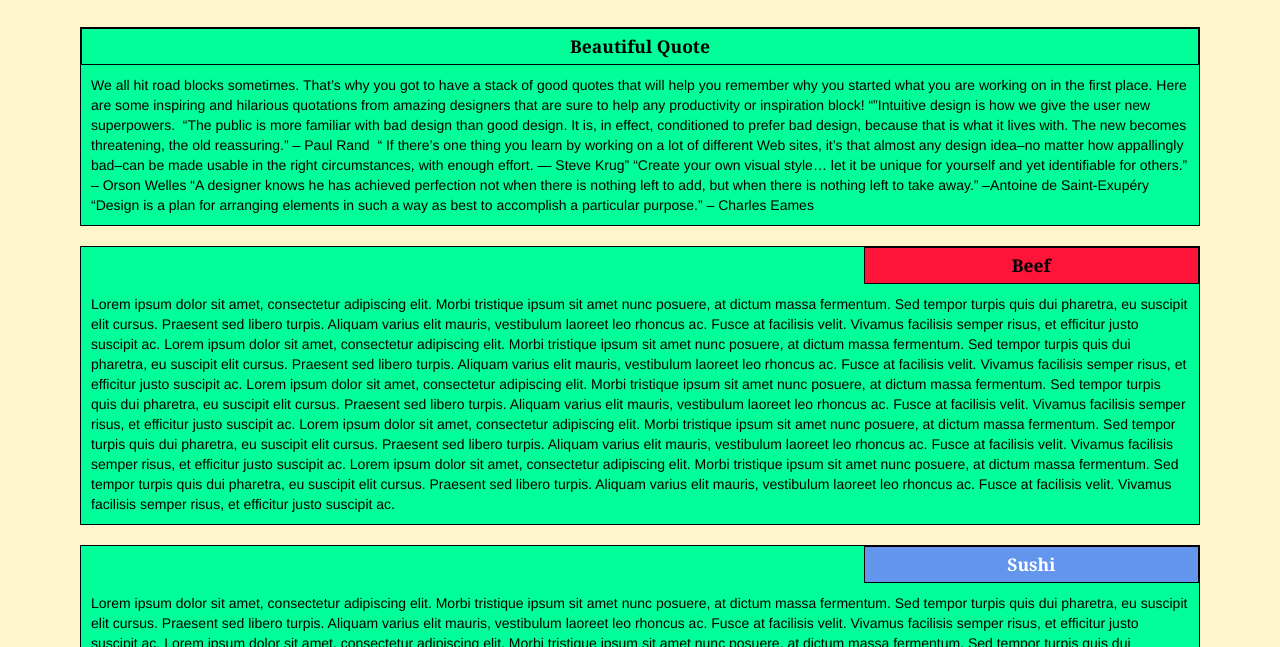
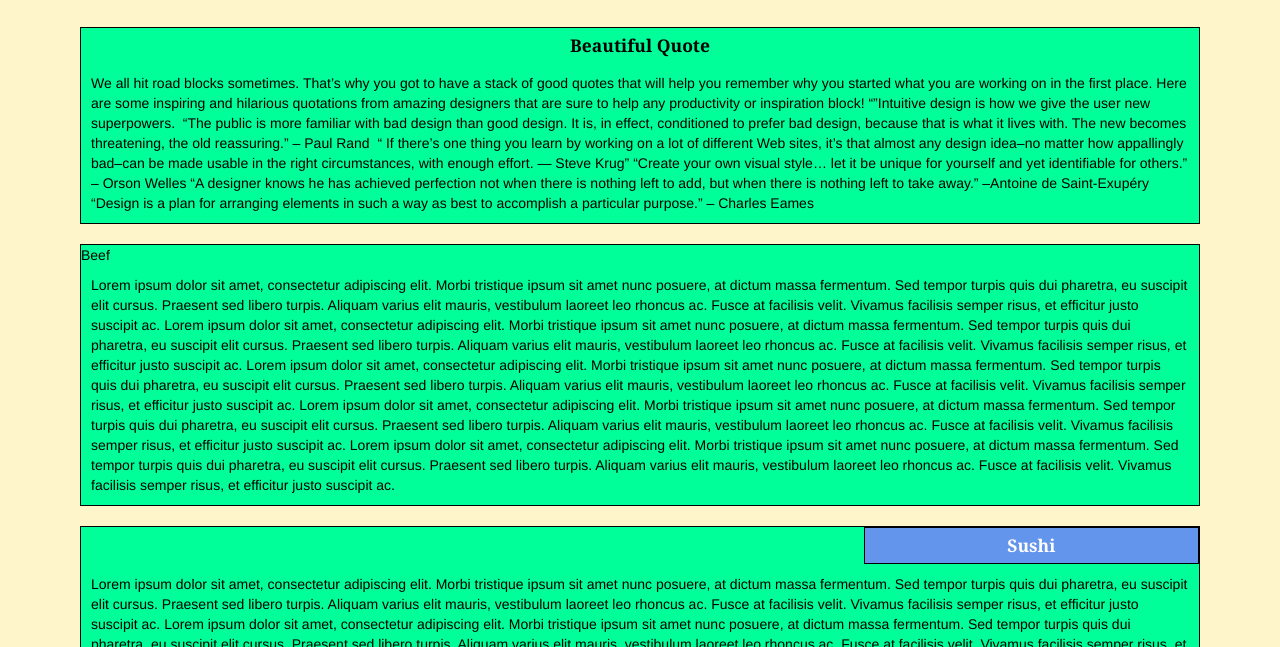
Before and after one commit to toberix/Module-3-Assignment, a plain HTML site: page site2/index.html in a window 1280 px wide. Shown: the part 153-800 px from the top of the page. Drawn offline with nearby package versions, Linux system fonts and the light colour scheme; a script that the page names is missing.

Commit message:
Update styles.css

```diff
--- a/site2/styles.css
+++ b/site2/styles.css
@@ -41,7 +41,6 @@ section {
 }
 
 #Quote1 {
-	border: 1px solid black;
 	text-align: center;
 	font-family: Georgia,sans-serif;
 	font-weight: bold;
@@ -52,18 +51,14 @@ section {
 
 }
 
-#beef {
-	border: 1px solid black;
+#Quote2 {
 	text-align: center;
-	width: 30%;
-	margin-left: 70%;
 	font-family: Georgia,sans-serif;
 	font-weight: bold;
 	font-size: 125%;
 	margin-bottom: 0;
 	margin-top: 0;
 	padding: 5px;
-	background-color: #FF1439;
 }
 
 #sushi {
```
